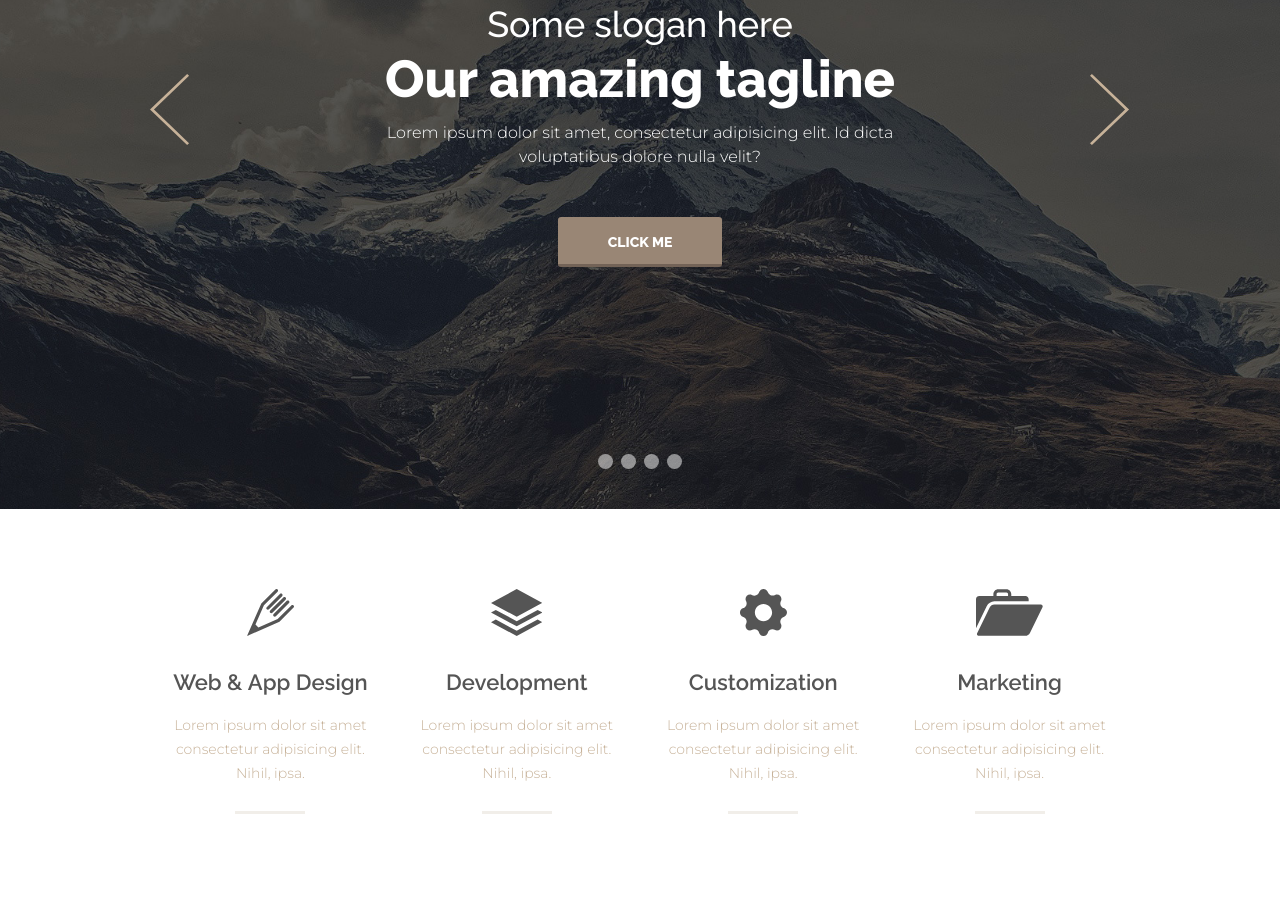
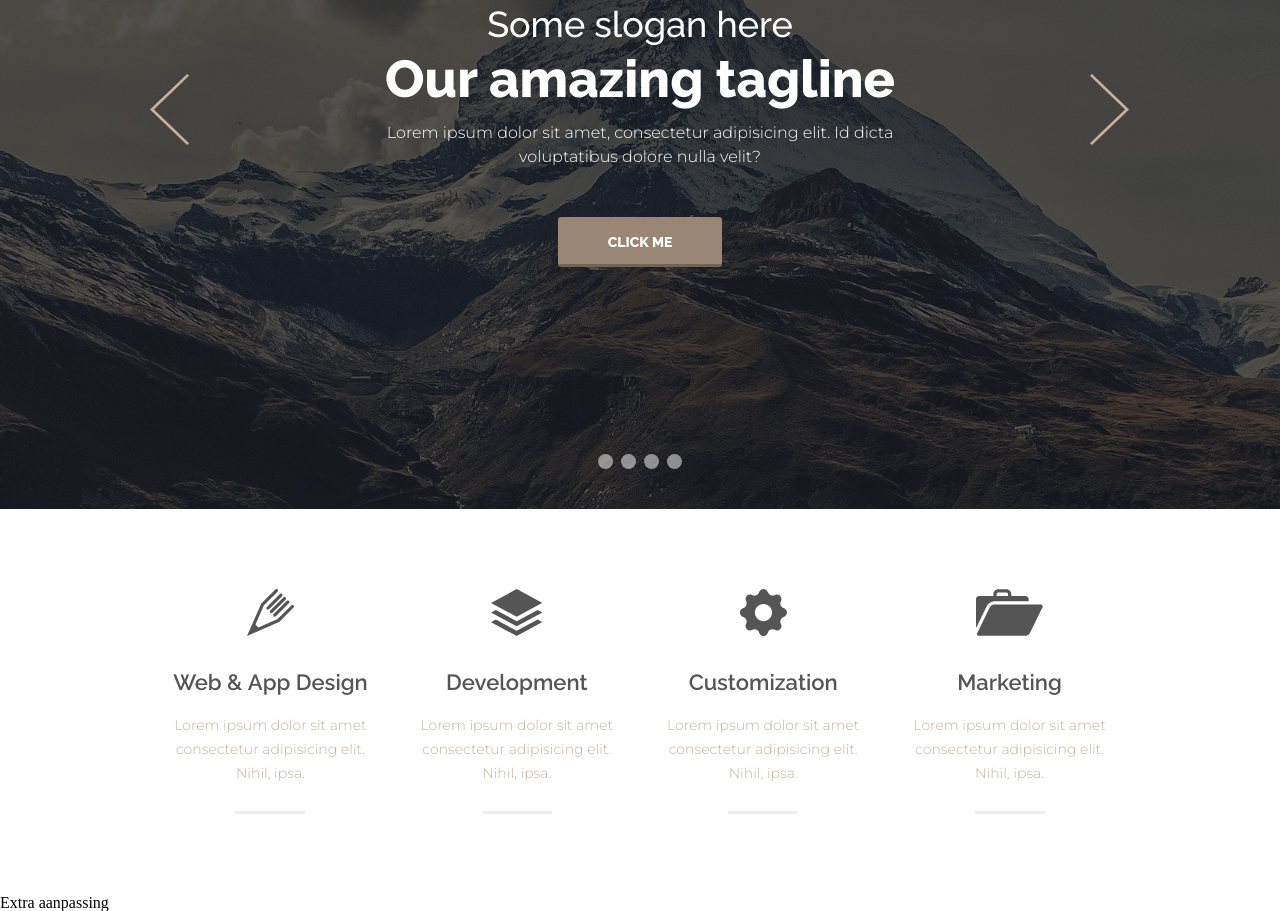
Before and after one commit to thomasdl92/Oef-mountain, a plain HTML site: page index.html in a window 1280 px wide. Shown: the part 291-1202 px from the top of the page. Drawn offline with Linux system fonts and the light colour scheme.

Commit message:
added span

```diff
--- a/index.html
+++ b/index.html
@@ -92,6 +92,7 @@
                 <p>Lorem ipsum dolor sit amet consectetur adipisicing elit. Nihil, ipsa.</p>
             </a>
         </div>
+        <span>Extra aanpassing</span>
     </main>
     <script defer src="./icons/svgxuse.js"></script>
 </body>
```
